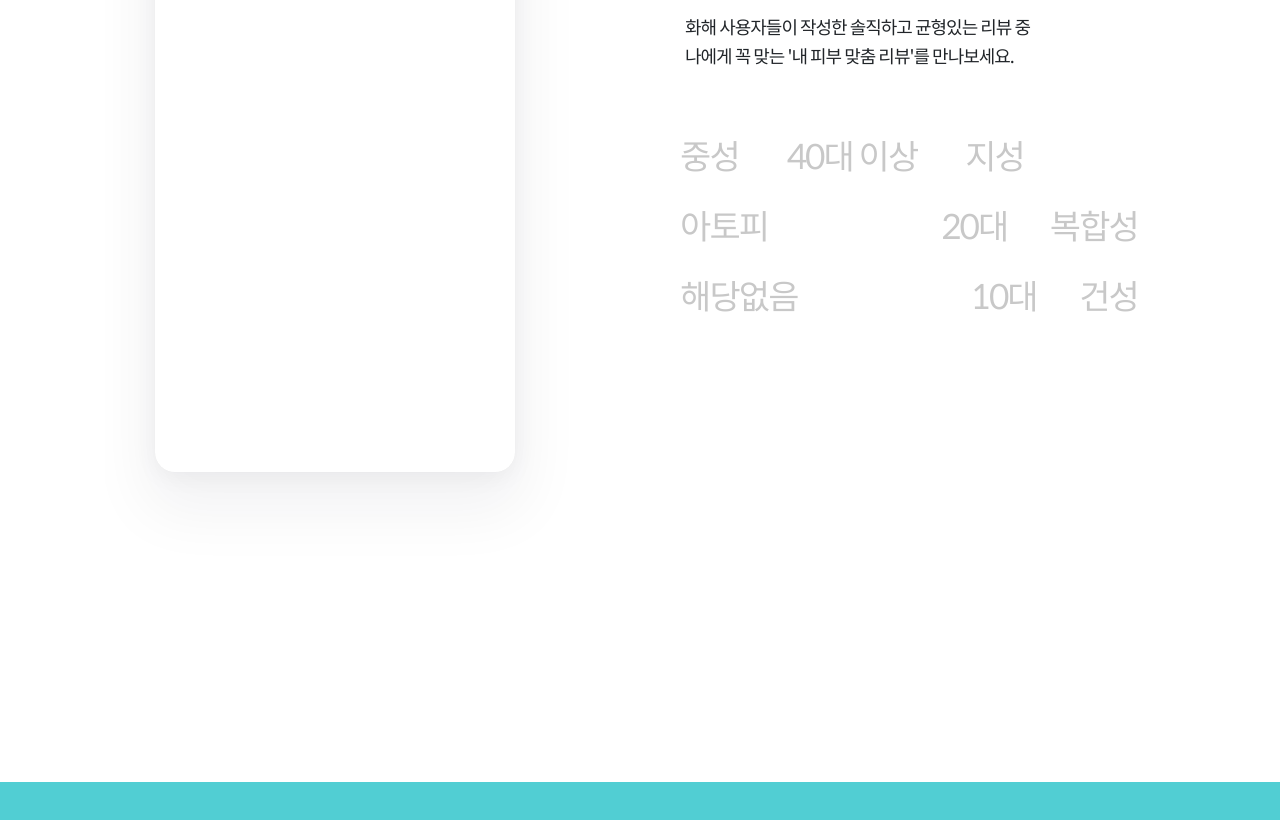
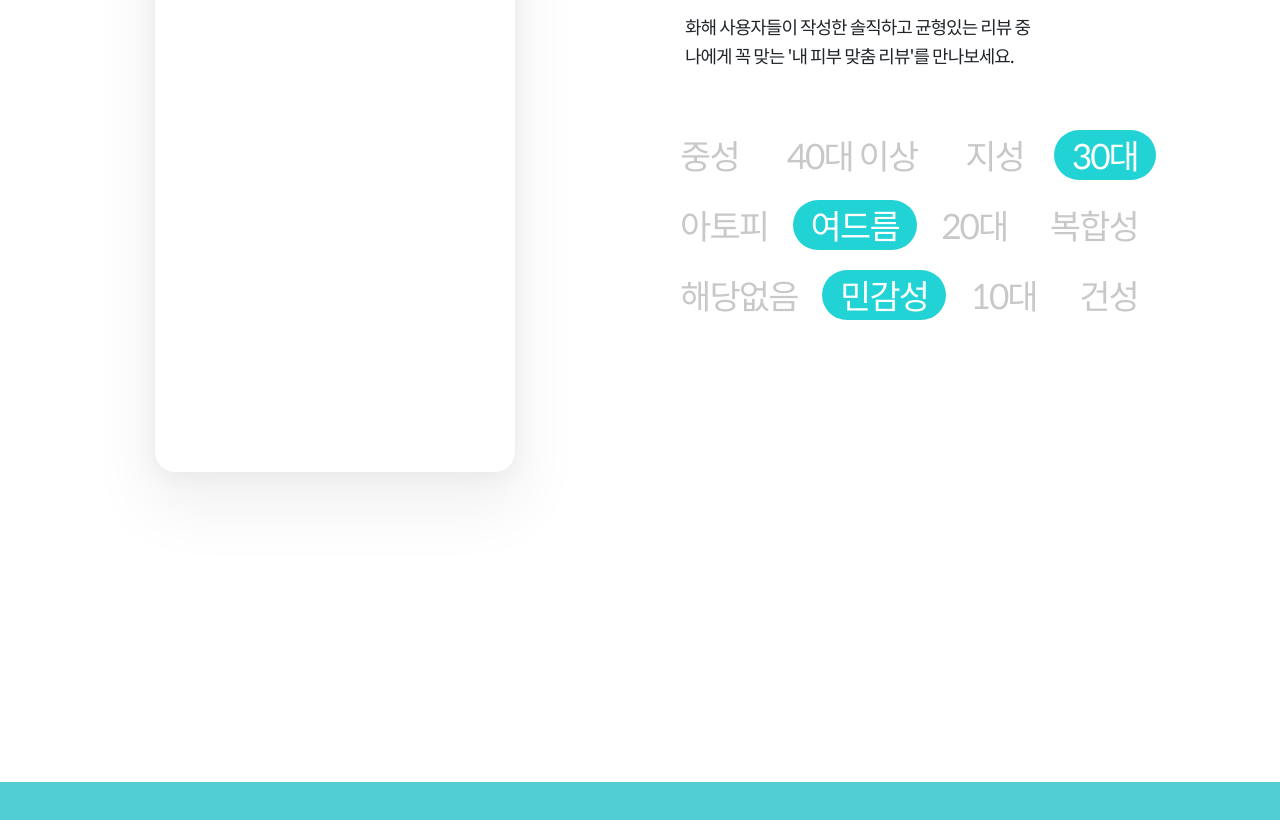
Before and after one commit to DoK6n/hwahae-homepage, a React (Vite) app: page / in a window 1280 px wide. Shown: the part 5780-6600 px from the top of the page. Built offline with nearby package versions, Linux system fonts and the light colour scheme; a web font is replaced by a local one.

Commit message:
fix: desktop에서 review tag 배경색 안나오는 버그 수정

```diff
--- a/src/pages/home/Page.tsx
+++ b/src/pages/home/Page.tsx
@@ -1554,10 +1554,6 @@ const ReviewTag = styled.span`
     font-size: 34px;
     line-height: 51px;
     letter-spacing: -1.89px;
-
-    &[aria-selected='true'] {
-      background: none;
-    }
   }
 `
 
```
